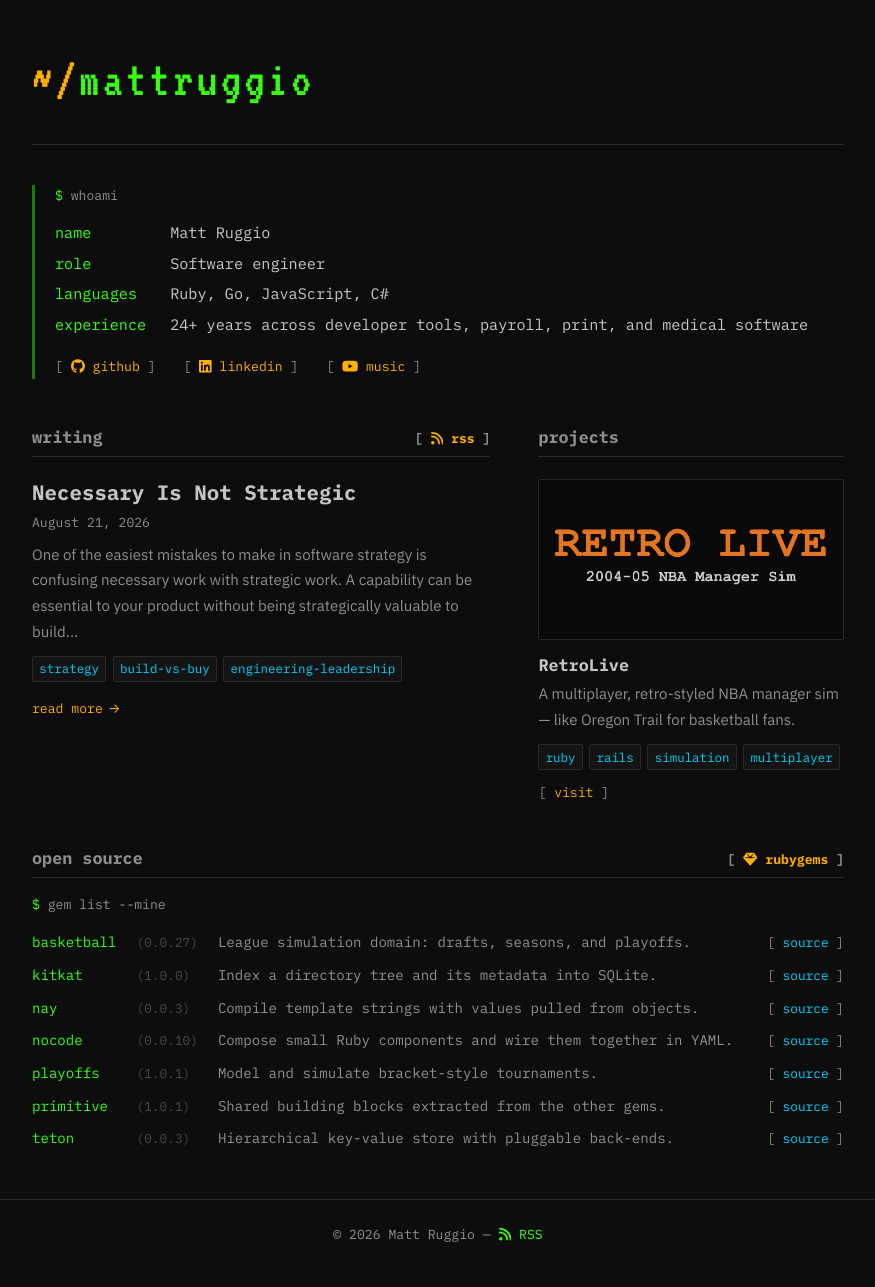
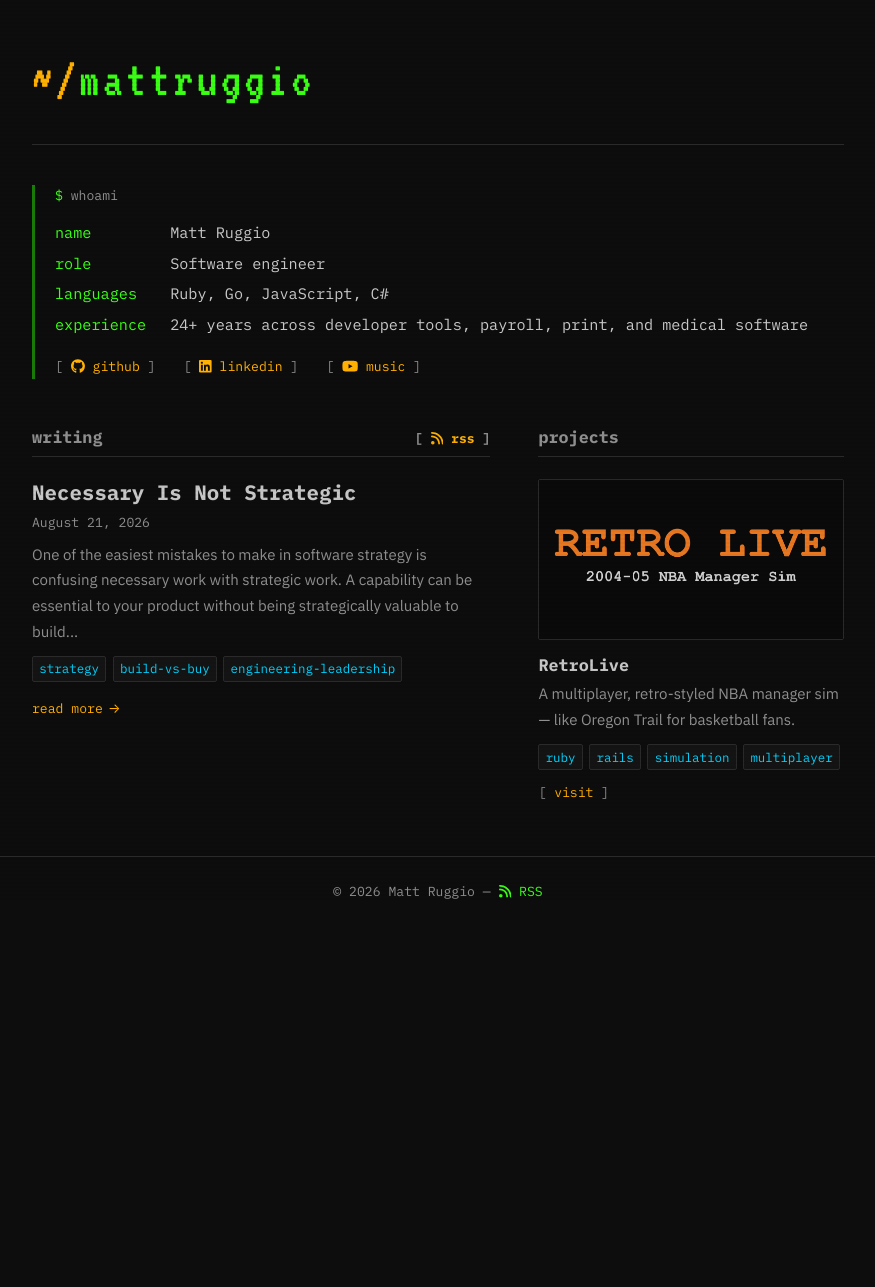
Before and after one commit to mattruggio/mattruggio.github.io, a Jekyll site: the page built from index.md, in a window 1280 px wide. Shown: the whole page, without its empty margins (202-1077 px from the left). Built offline with Jekyll 4.4.1, drawn with Linux system fonts in a browser that asks for light colours; after the commit the page ends 944 px from its top, so only the background shows below that.

Commit message:
Remove the open source gem listing
The section was static by nature: seven gems whose versions move only on release,
and releases are not expected for a long time. A block that never changes reads
as dated the moment a visitor looks twice, and it was the largest thing on the
page -- so the home page led with its least current content.

Removed rather than trimmed. Dropping the version column or showing fewer gems
would have made it less obviously stale without making it any less static.

Deleted:
- the `open source` section in _layouts/home.html
- _data/gems.yml and script/gems.rb
- the .home-gems / .gem-* rules in assets/css/main.css
- _includes/icons/gem.svg, vendored only for this section's heading link
- the Open source section and structure entries in README.md

Kept deliberately:
- the RubyGems profile in `social.links`. The profile still exists and is still
  the same entity, and sameAs is invisible -- nothing about it goes stale.
- `.prompt-inline`, which the post discuss block uses.
- `.site-footer { margin-top: 3rem }`. It was added while the gem list was the
  last element on the page, but it was deliberately attached to the footer
  rather than to that section, so it survives the removal. Re-measured at 56px
  with the columns now last, matching what it was before.

Home page is 1287px -> 944px at 1200px wide. Verified at 1200px and 390px with
no stale selectors or dangling references left in the build.

```diff
--- a/_data/gems.yml
+++ /dev/null
@@ -1,43 +0,0 @@
-# Published RubyGems, shown in the "open source" section of the home page.
-#
-# Ordered alphabetically, matching what `gem list` actually prints.
-#
-# `version` is refreshed from the RubyGems API by `script/gems.rb`. The
-# `description` fields are hand-written and deliberately NOT taken from each
-# gem's published summary, which tends to be several rambling sentences. The
-# script preserves them; see its header before editing.
-- name: basketball
-  version: "0.0.27"
-  description: "League simulation domain: drafts, seasons, and playoffs."
-  repo: https://github.com/mattruggio/basketball
-  gem: https://rubygems.org/gems/basketball
-- name: kitkat
-  version: "1.0.0"
-  description: "Index a directory tree and its metadata into SQLite."
-  repo: https://github.com/mattruggio/kitkat
-  gem: https://rubygems.org/gems/kitkat
-- name: nay
-  version: "0.0.3"
-  description: "Compile template strings with values pulled from objects."
-  repo: https://github.com/mattruggio/nay
-  gem: https://rubygems.org/gems/nay
-- name: nocode
-  version: "0.0.10"
-  description: "Compose small Ruby components and wire them together in YAML."
-  repo: https://github.com/mattruggio/nocode
-  gem: https://rubygems.org/gems/nocode
-- name: playoffs
-  version: "1.0.1"
-  description: "Model and simulate bracket-style tournaments."
-  repo: https://github.com/mattruggio/playoffs
-  gem: https://rubygems.org/gems/playoffs
-- name: primitive
-  version: "1.0.1"
-  description: "Shared building blocks extracted from the other gems."
-  repo: https://github.com/mattruggio/primitive
-  gem: https://rubygems.org/gems/primitive
-- name: teton
-  version: "0.0.3"
-  description: "Hierarchical key-value store with pluggable back-ends."
-  repo: https://github.com/mattruggio/teton
-  gem: https://rubygems.org/gems/teton
--- a/_layouts/home.html
+++ b/_layouts/home.html
@@ -108,22 +108,4 @@ layout: default
       {% endif %}
     </section>
   </div>
-
-  <section class="home-gems">
-    <h2 class="section-heading">
-      open source
-      <a class="section-link" href="https://rubygems.org/profiles/{{ site.github_username }}" target="_blank" rel="noopener">{% include icons/gem.svg %}rubygems</a>
-    </h2>
-    <p class="gems-label prompt">gem list --mine</p>
-    <ul class="gem-list">
-      {% for gem in site.data.gems %}
-      <li class="gem-item">
-        <a class="gem-name" href="{{ gem.gem }}" target="_blank" rel="noopener">{{ gem.name }}</a>
-        <span class="gem-version">({{ gem.version }})</span>
-        <span class="gem-description">{{ gem.description }}</span>
-        <a class="gem-source" href="{{ gem.repo }}" target="_blank" rel="noopener">source</a>
-      </li>
-      {% endfor %}
-    </ul>
-  </section>
 </div>
--- a/assets/css/main.css
+++ b/assets/css/main.css
@@ -592,70 +592,6 @@ main { flex: 1; }
   .notfound-code { font-size: 3.5rem; }
 }
 
-/* ── Home — open source / gem list ──────────────────── */
-/* Matches the gap between the whoami block and the column headings, so the
-   three home sections share one vertical rhythm. */
-.home-gems { margin-top: 2.5rem; }
-
-.gems-label {
-  font-family: var(--font-mono);
-  font-size: 0.82rem;
-  color: var(--muted);
-  margin: 0 0 0.9rem;
-}
-
-/* One grid for the whole list rather than one per row. `max-content` resolves
-   against the widest cell in each column, so names and versions line up the way
-   real `gem list` output does. Per-row grids size each row independently, which
-   staggers the descriptions. `display: contents` lifts the list items out of the
-   way so their cells become direct grid children. */
-.gem-list {
-  display: grid;
-  grid-template-columns: max-content max-content 1fr max-content;
-  gap: 0.55rem 1.25rem;
-  align-items: baseline;
-  list-style: none;
-  margin: 0;
-  padding: 0;
-  font-family: var(--font-mono);
-  font-size: 0.88rem;
-}
-
-.gem-item { display: contents; }
-
-.gem-name { color: var(--green); }
-.gem-name:hover { color: var(--amber); }
-.gem-version { color: #4a4a4a; font-size: 0.8rem; }
-.gem-description { color: var(--muted); }
-
-/* The description column is 1fr, so this sits flush right and forms its own
-   column rather than trailing each description at a ragged position. Plain text
-   rather than a repeated GitHub mark: seven identical icons would read as
-   texture instead of as links. */
-.gem-source { color: var(--accent); font-size: 0.8rem; white-space: nowrap; }
-.gem-source::before { content: '[ '; color: var(--muted); }
-.gem-source::after  { content: ' ]'; color: var(--muted); }
-.gem-source:hover { color: var(--amber); text-decoration: none; }
-
-/* Below 700px the grid is abandoned rather than reshaped. A description
-   spanning `max-content` columns sizes those columns to its own full length,
-   which pushes the version to the far right and runs the text off-screen.
-   Block flow wraps correctly. */
-@media (max-width: 700px) {
-  .gem-list { display: block; }
-
-  .gem-item {
-    display: block;
-    padding: 0.55rem 0;
-    border-bottom: 1px solid var(--border);
-  }
-
-  .gem-item:last-child { border-bottom: none; }
-  .gem-version { margin-left: 0.5rem; }
-  .gem-description { display: block; margin-top: 0.3rem; }
-  .gem-source { display: inline-block; margin-top: 0.4rem; }
-}
-
 /* ── Post — discussion links ────────────────────────── */
 /* Rendered only when a post carries an `hn` or `lobsters` id, so there is never
    an empty or dead "discuss" affordance. */
```
Also changed, not shown: _includes/icons/LICENSE.md (+1 -4 lines), script/gems.rb (deleted, +0 -82 lines), README.md, _includes/icons/gem.svg (deleted).
